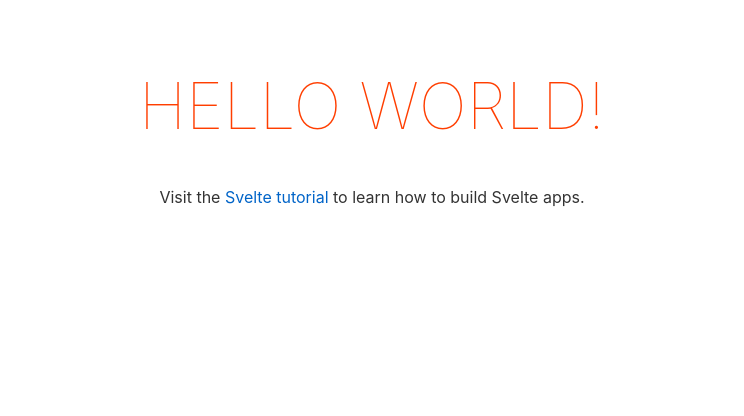
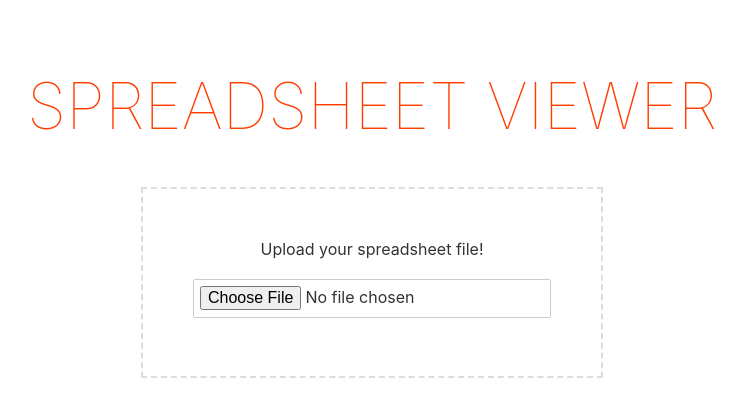
Before and after one commit to irfansimsar/svelte-spreadsheet-viewer, a Svelte app: page / in a window 1280 px wide. Shown: the top 416 px of the page, without its empty margins (268-1012 px from the left). Built offline with nearby package versions, Linux system fonts and the light colour scheme.

Commit message:
Add file input to upload spreadsheet files

```diff
--- a/public/index.html
+++ b/public/index.html
@@ -4,7 +4,7 @@
 	<meta charset='utf-8'>
 	<meta name='viewport' content='width=device-width,initial-scale=1'>
 
-	<title>Svelte app</title>
+	<title>Spreadsheet Viewer</title>
 
 	<link rel='icon' type='image/png' href='/favicon.png'>
 	<link rel='stylesheet' href='/global.css'>
--- a/src/App.svelte
+++ b/src/App.svelte
@@ -1,10 +1,25 @@
 <script>
 	export let name;
+	export let files;
+
+	$: if (files.length) {
+		console.log('*files', files)
+	}
 </script>
 
 <main>
-	<h1>Hello {name}!</h1>
-	<p>Visit the <a href="https://svelte.dev/tutorial">Svelte tutorial</a> to learn how to build Svelte apps.</p>
+	<h1>{name}</h1>
+	{#if !files.length}
+		<div class="drop-area">
+			Upload your spreadsheet file!
+			<input
+				type="file"
+				accept="application/vnd.openxmlformats-officedocument.spreadsheetml.sheet"
+				bind:files>
+		</div>
+	{:else}
+		<p><strong>{files[0].name}</strong> is uploaded and its size is <strong>{files[0].size}</strong> bytes</p>
+	{/if}
 </main>
 
 <style>
@@ -22,6 +37,17 @@
 		font-weight: 100;
 	}
 
+	.drop-area {
+		border: 2px dashed #ddd;
+		display: inline-block;
+		padding: 50px;
+	}
+
+	.drop-area input {
+		display: block;
+		margin-top: 20px;
+	}
+
 	@media (min-width: 640px) {
 		main {
 			max-width: none;
--- a/src/main.js
+++ b/src/main.js
@@ -3,7 +3,8 @@ import App from './App.svelte';
 const app = new App({
 	target: document.body,
 	props: {
-		name: 'world'
+		name: 'Spreadsheet Viewer',
+		files: []
 	}
 });
 
```
